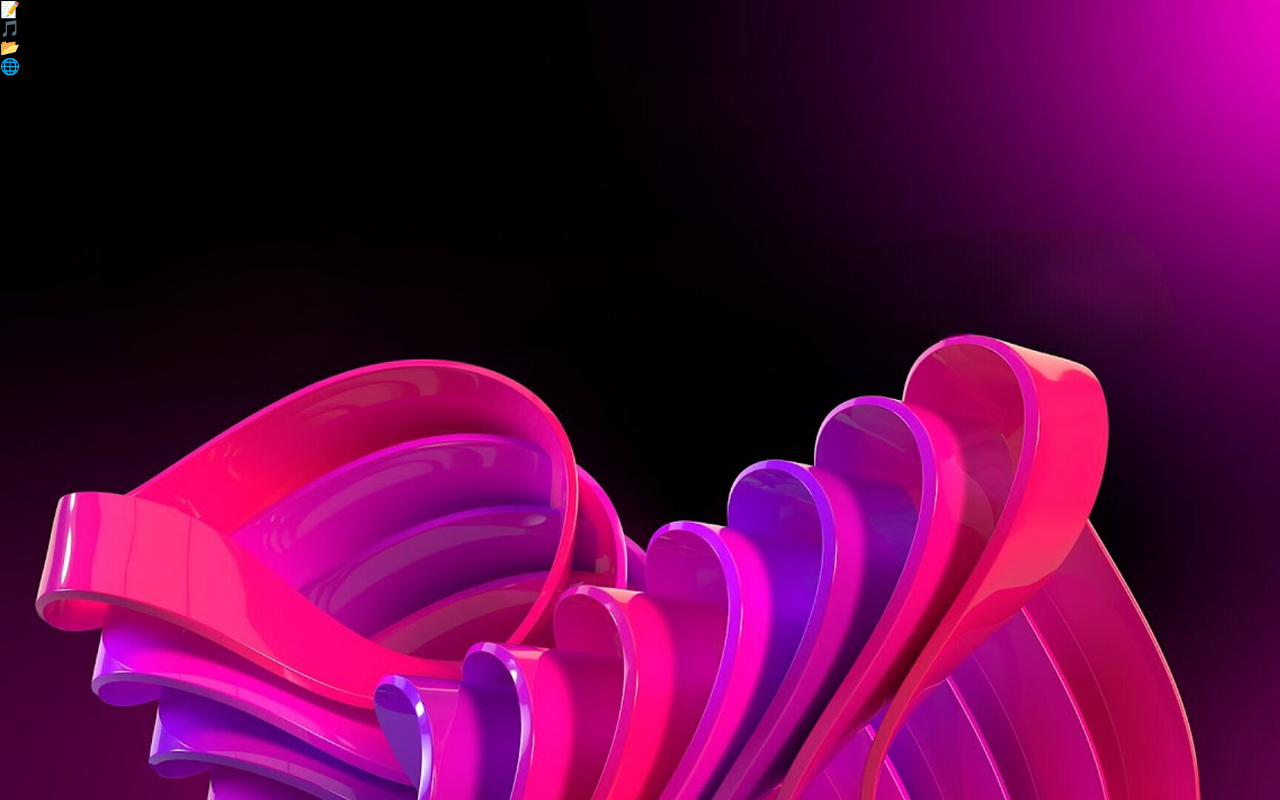
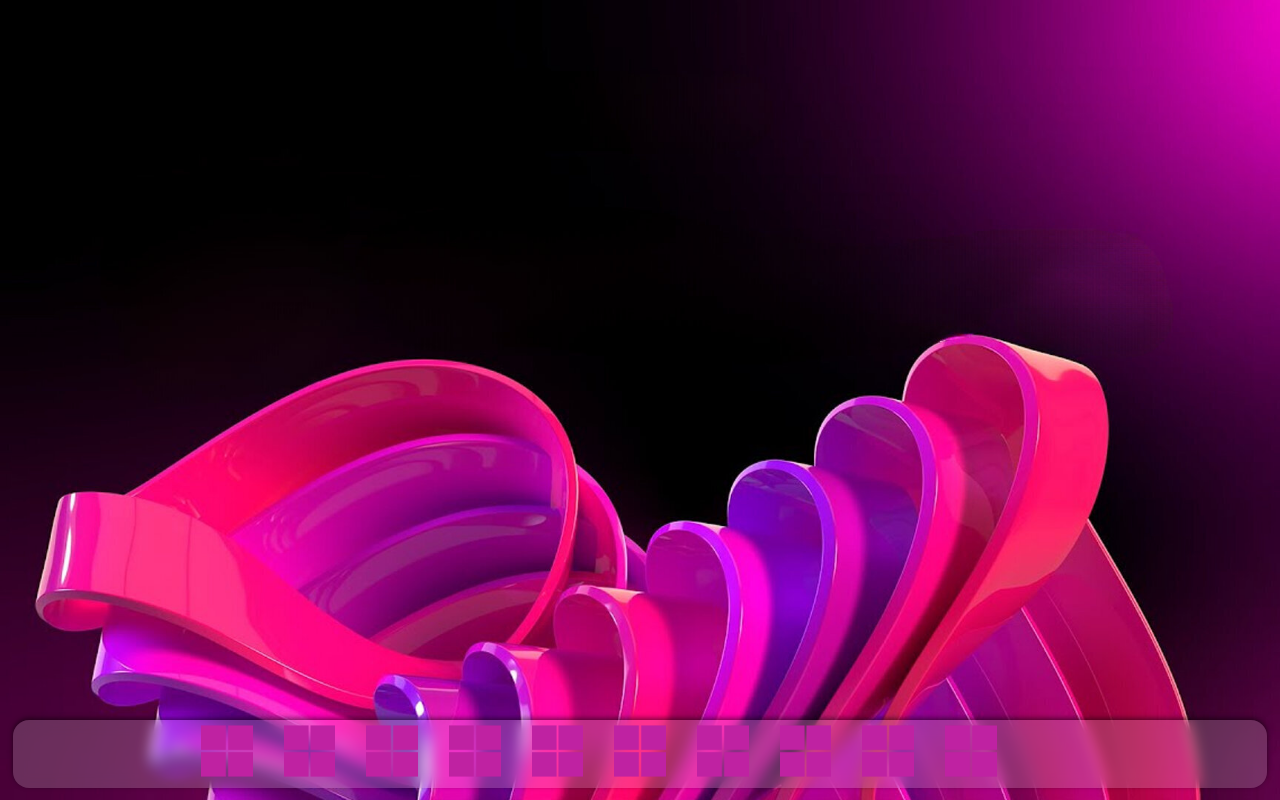
Before and after one commit to Reija21/MindDesk, a website: page src/index.html in a window 1280 px wide. Drawn offline with Linux system fonts and the light colour scheme.

Commit message:
Initial commit

```diff
--- a/src/index.html
+++ b/src/index.html
@@ -1,27 +1,53 @@
-<!doctype html>
-<html lang="en">
-  <head>
-    <meta charset="UTF-8" />
-    <link rel="stylesheet" href="styles.css" />
-    <meta name="viewport" content="width=device-width, initial-scale=1.0" />
-    <title>Tauri App</title>
-    <script type="module" src="/main.js" defer></script>
-  </head>
+<!DOCTYPE html>
+<html lang="es">
+<head>
+    <meta charset="UTF-8">
+    <meta name="viewport" content="width=device-width, initial-scale=1.0">
+    <title>MindDesk</title>
+    <link rel="stylesheet" href="styles.css">
+</head>
+<body>
 
-  <body>
-    <main class="container">
-      <div class="taskbar">
-        <div class="grid-apps">
-          <!-- Aquí irán los iconos de las apps -->
-          <div class="app-icon">📝</div>
-          <div class="app-icon">🎵</div>
-          <div class="app-icon">📂</div>
-          <div class="app-icon">🌐</div>
-          <!-- Se pueden añadir más iconos o botones -->
-        </div>
-        <div class="time">12:45</div> <!-- Aquí se podrña poner el reloj o alguna otra info -->
+  <div class="taskbar">
+    <div class="taskbar_icons">
+      <!--
+      <div class="time" id="clock">12:45</div>
+      -->
+      <div  id="n1">
+        <img src="./assets/svg/windows12_violeta.png" class="imgs">
+      </div>
+      <div id="n2">
+        <img src="./assets/svg/windows12_violeta.png" class="imgs">
+      </div>
+      <div id="n3">
+        <img src="./assets/svg/windows12_violeta.png" class="imgs">
+      </div>
+      <div id="n4">
+        <img src="./assets/svg/windows12_violeta.png" class="imgs">
+      </div>
+      <div  id="n5">
+        <img src="./assets/svg/windows12_violeta.png" class="imgs">
+      </div>
+      <div id="n6">
+        <img src="./assets/svg/windows12_violeta.png" class="imgs">
+      </div>
+      <div id="n7">
+        <img src="./assets/svg/windows12_violeta.png" class="imgs">
+      </div>
+      <div id="n8">
+        <img src="./assets/svg/windows12_violeta.png" class="imgs">
+      </div>
+      <div  id="n9">
+        <img src="./assets/svg/windows12_violeta.png" class="imgs">
+      </div>
+      <div id="n10">
+        <img src="./assets/svg/windows12_violeta.png" class="imgs">
       </div>
 
-    </main>
-  </body>
+    </div>
+
+  </div>
+
+
+</body>
 </html>
--- a/src/styles.css
+++ b/src/styles.css
@@ -14,3 +14,69 @@ body {
   height: 100vh;
   width: 100%;
 }
+
+
+/* Estilos generales... */
+
+.taskbar {
+  width: 98%;
+  height: 8.5%;
+  top: 90%;
+  left: 1%;
+  border-radius: 16px;
+  display: grid;
+  align-items: center; /* Alinea verticalmente en el centro */
+  /* From https://css.glass */
+  background: rgba(255, 255, 255, 0.18);
+  border-radius: 16px;
+  box-shadow: 0 4px 30px rgba(0, 0, 0, 0.1);
+  backdrop-filter: blur(6.5px);
+  -webkit-backdrop-filter: blur(6.5px); /* Color de fondo de la barra de tareas */
+  color: white; /* Color del texto */
+  position: absolute; /* Fija la barra en la parte inferior */
+  bottom: 0; /* La coloca en la parte inferior */
+  box-shadow: 0 -2px 5px rgba(0,0,0,0.5); /* Sombra en la parte superior */
+}
+
+.taskbar_icons {
+  position: absolute;
+  /*border: #fff 2px solid;*/
+  display: grid; /* Se puede usar grid aquí para organizar iconos */
+  width: 64%;
+  height: 70%;
+  top: 8%;
+  left: 15%;
+  grid-template-areas:
+      "n1 n2 n3 n4 n5 n6 n7 n8 n9 n10"; /* Define las áreas de los iconos */
+  grid-template-columns: repeat(10, 1fr); /* Ajusta el número de iconos */
+  gap: 3%; /* Espacio entre iconos */
+}
+
+.imgs {
+  position: relative;
+  width: 88%;
+}
+
+.imgs:hover {
+  transform: translateY(-5px); /* Mueve el icono hacia arriba */
+  transition: transform 0.3s ease;
+}
+
+.time {
+  grid-area: clock; /* Asigna el área del reloj */
+  margin-left: 20px; /* Espacio entre los iconos y el reloj */
+  font-size: 18px; /* Tamaño del texto del reloj */
+}
+
+
+/* Asigna las áreas a cada icono */
+#n1 { grid-area: n1;}
+#n2 { grid-area: n2;}
+#n3 { grid-area: n3;}
+#n4 { grid-area: n4;}
+#n5 { grid-area: n5;}
+#n6 { grid-area: n6;}
+#n7 { grid-area: n7;}
+#n8 { grid-area: n8;}
+#n9 { grid-area: n9;}
+#n10 { grid-area: n10;}
```
Also changed, not shown: src/assets/svg/windows12_blanco.png (added), src/assets/svg/windows12_negro.png (added), src/assets/svg/windows12_violeta.png (added), src/assets/svg/windows12_violeta.svg (added).
